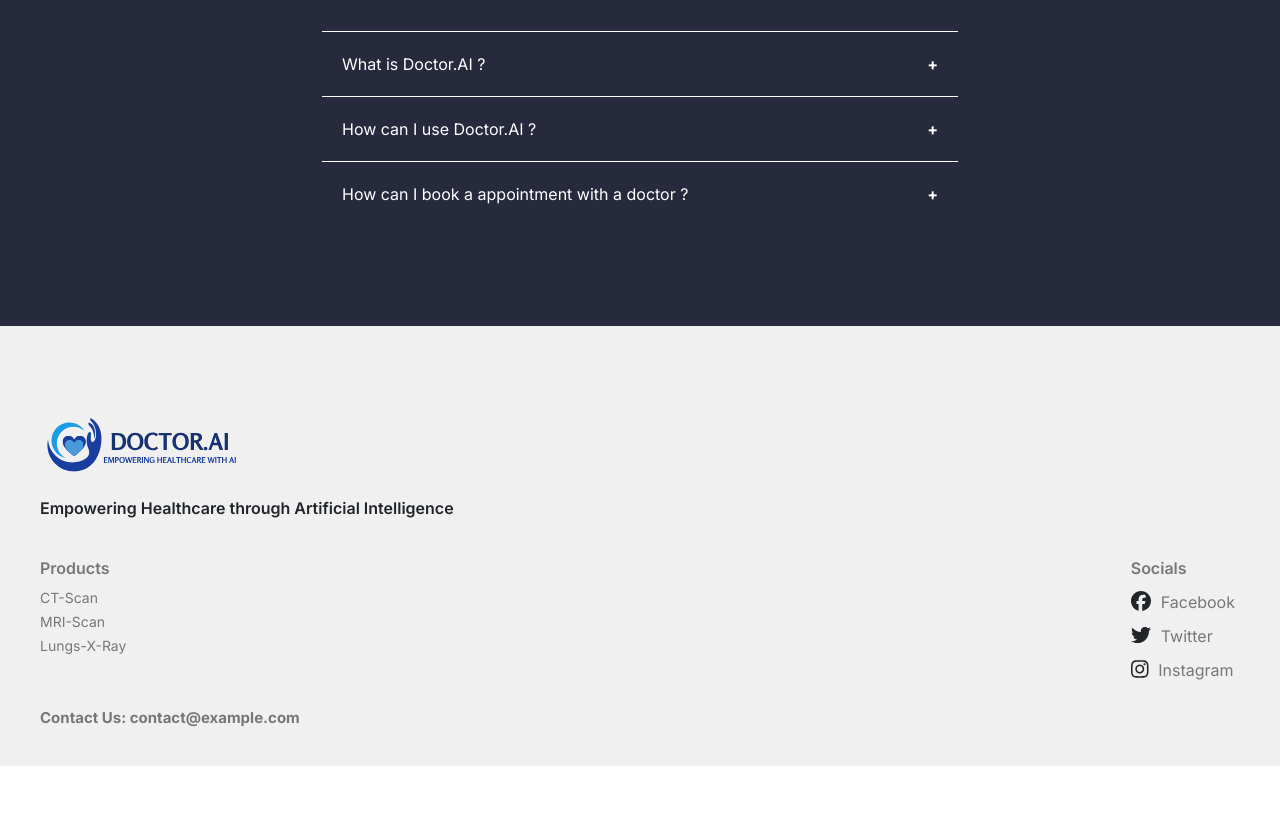
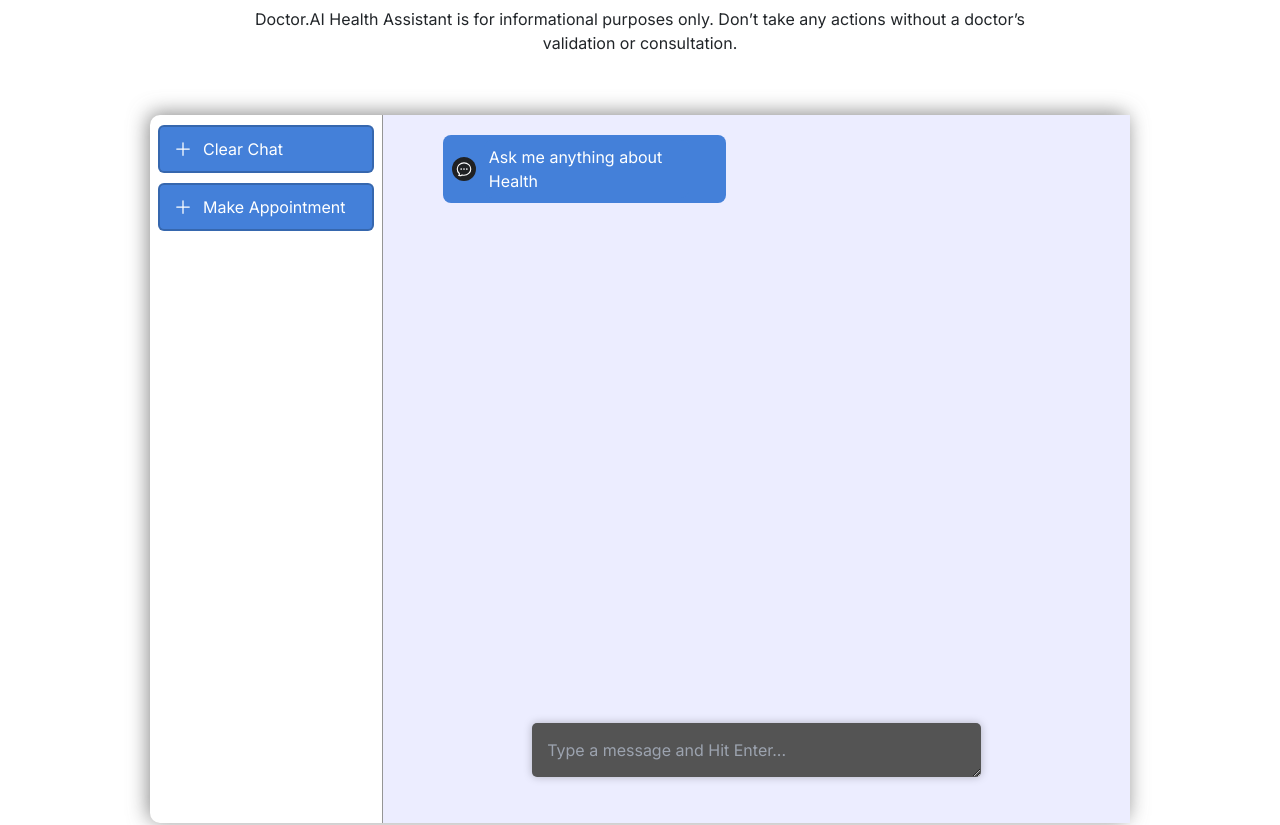
Before and after one commit to krishnenduroy52/DoctorAI-Hack4Bengal, a React (Vite) app in the folder front-end/: page / in a window 1280 px wide. Shown: the part 1367-2192 px from the top of the page. Before the commit the page ends 2133 px from the top, so only its background shows below. Built offline with nearby package versions, Linux system fonts and the light colour scheme; a web font is replaced by a local one.

Commit message:
added chat in home & fixed ct scan ui

```diff
--- a/front-end/src/App.jsx
+++ b/front-end/src/App.jsx
@@ -12,6 +12,7 @@
 import ProfilePage from "./pages/ProfilePage";
 import Chat from "./pages/Chat";
 import Appointment from "./pages/Appointment";
+import Footer from "./components/Footer";
 
 // doctor
 import DoctorDataInput from "./pages/DoctorDataInput";
@@ -41,6 +42,8 @@
           element={<Appointment about={"Lorem ipsum dolor sit amet."} />}
         />
       </Routes>
+      {/* Footer */}
+      <Footer />
     </Router>
   );
 }
--- a/front-end/src/css/Chat.css
+++ b/front-end/src/css/Chat.css
@@ -31,7 +31,7 @@
   width: 20px;
   margin-right: 10px;
 }
-.btn {
+.btnChat {
   margin-top: 10px;
   display: flex;
   width: 100%;
@@ -45,7 +45,7 @@
   background-color: #4480d9;
   color: white;
 }
-.btn:hover {
+.btnChat:hover {
   background-color: rgba(82, 82, 82, 0.2);
 }
 .main {
@@ -61,7 +61,7 @@
 .chat {
   color: white;
 }
-.me {
+.gpt {
   display: flex;
   flex-direction: row;
   justify-content: flex-start;
@@ -69,18 +69,18 @@
   margin-bottom: 10px;
 }
 
-.me .chat {
+.gpt .chat {
   display: flex;
   align-items: center;
   margin-left: 10px;
 }
 
-.me svg {
+.gpt svg {
   margin-right: 8px;
   margin-left: 4px;
 }
 
-.me div {
+.gpt div {
   background-color: #4480d9;
   padding: 5px;
   border-radius: 8px;
@@ -88,23 +88,23 @@
   word-wrap: break-word;
 }
 
-.gpt {
+.me {
   display: flex;
   flex-direction: row-reverse; /* Reverses the order of chat elements */
   justify-content: flex-start; /* Aligns the chat elements to the start of the container */
   align-items: center;
   margin-bottom: 10px;
 }
-.gpt .chat {
+.me .chat {
   display: flex;
   align-items: center;
   margin-right: 10px;
 }
-.gpt svg {
+.me svg {
   margin-left: 8px;
   margin-right: 4px;
 }
-.gpt div {
+.me div {
   background-color: #4480d9;
   padding: 5px;
   border-radius: 8px;
--- a/front-end/src/css/predictionpage.css
+++ b/front-end/src/css/predictionpage.css
@@ -39,7 +39,7 @@
 }
 
 .left-container {
-  width: 49rem;
+  width: 69rem;
 }
 .left-container-video {
   border-radius: 22px;
@@ -49,8 +49,8 @@
     0 14px 19px 0 rgba(0, 0, 0, 0.07);
 }
 
-.right-container {
-  width: 34rem;
+.right-container-prediction {
+  width: 100%;
 }
 .right-container-drop {
   border-radius: 22px;
@@ -89,7 +89,3 @@
   color: #016cff;
   cursor: pointer;
 }
-
-/* result_modal */
-.result_modal {
-}
--- a/front-end/src/pages/Chat.jsx
+++ b/front-end/src/pages/Chat.jsx
@@ -5,37 +5,39 @@
 
 function Chat() {
   const [input, setInput] = useState();
-  const [chats, setChats] = useState([]);
+  const [chats, setChats] = useState([
+    { user: "gpt", chat: "Ask me anything about Health" },
+  ]);
   const [selectModel, setSelectmodel] = useState(null);
   const [model, setModel] = useState([]);
   const count = useRef("");
+  // const handelSumbit = async (e) => {
+  //   e.preventDefault();
+  //   const chatLog = [...chats, { user: "me", chat: input }];
+  //   setChats(chatLog);
+  //   setInput("");
+  //   const response = await axios.post("http://localhost:3000/completion", {
+  //     prompt: input,
+  //   });
+  //   setChats((chats) => [
+  //     ...chats,
+  //     { user: "gpt", chat: response.data.choices[0].message.content },
+  //   ]);
+  // };
+
+  // Test UI with handel submit
   const handelSumbit = async (e) => {
     e.preventDefault();
     const chatLog = [...chats, { user: "me", chat: input }];
     setChats(chatLog);
     setInput("");
-    const response = await axios.post("http://localhost:3000/completion", {
-      prompt: input,
-    });
-    setChats((chats) => [
-      ...chats,
-      { user: "gpt", chat: response.data.choices[0].message.content },
-    ]);
+    const gptAnswer = prompt("Enter the gpt asnwer");
+    console.log(gptAnswer);
+    setChats((chats) => [...chats, { user: "gpt", chat: gptAnswer }]);
   };
 
-  // Test UI with handel submit
-  // const handelSumbit = async (e) => {
-  //   e.preventDefault();
-  //   const chatLog = [...chats, { user: "me", chat: input }];
-  //   setChats(chatLog);
-  //   setInput("");
-  //   const gptAnswer = prompt("Enter the gpt asnwer");
-  //   console.log(gptAnswer);
-  //   setChats((chats) => [...chats, { user: "gpt", chat: gptAnswer }]);
-  // };
-
   const clearChat = () => {
-    setChats([]);
+    setChats([{ user: "gpt", chat: "Ask me anything about Health" }]);
   };
 
   const onPressEnter = (e) => {
@@ -56,7 +58,7 @@
       </div>
       <div className="chatApp">
         <aside className="left-panel">
-          <button className="btn" onClick={clearChat}>
+          <button className="btnChat" onClick={clearChat}>
             {/* Plus svg */}
             <svg
               xmlns="http://www.w3.org/2000/svg"
@@ -74,7 +76,11 @@
             </svg>
             Clear Chat
           </button>
-          <Link className="btn" to="/appointment" state={{about: "General queries regarding health "}}>
+          <Link
+            className="btnChat"
+            to="/appointment"
+            state={{ about: "General queries regarding health " }}
+          >
             {/* Plus svg */}
             <svg
               xmlns="http://www.w3.org/2000/svg"
--- a/front-end/src/pages/Ctscan.jsx
+++ b/front-end/src/pages/Ctscan.jsx
@@ -11,6 +11,15 @@
   const [result, setResult] = useState(null);
   const [isDraggingOver, setIsDraggingOver] = useState(false);
   const [showGive, setshowGive] = useState(false);
+  const [loading, setLoading] = useState(false);
+
+  const handelClose = () => {
+    setshowGive(false);
+    setLoading(false);
+  };
+  useEffect(() => {
+    if (selectedFile != null) setLoading(true);
+  }, [selectedFile]);
 
   useEffect(() => {
     if (selectedFile) {
@@ -53,8 +62,8 @@
         <img src="./Image/doctor-bg.jpg" alt="" />
       </div> */}
       <div className="py-4 md:py-8">
-        <div className="mx-auto w-full px-8 max-w-5xl relative">
-          <div className="flex flex-col lg:flex-row items-center lg:items-start justify-center md:gap-4">
+        <div className="mx-auto w-full px-8 relative">
+          <div className="flex flex-col lg:flex-row items-center lg:items-start justify-center md:gap-9">
             <div className="left-container flex flex-col md:flex-row lg:flex-col items-center gap-6 md:gap-8">
               <video
                 preload="auto"
@@ -78,7 +87,8 @@
                 </p>
               </div>
             </div>
-            <div className="right-container relative group flex flex-col gap-4 md:gap-8">
+            <div className="right-container-prediction relative group flex flex-col gap-4 md:gap-8">
+              {loading == false ? (
                 <div className="dropzone-enabled" {...getRootProps()}>
                   <input {...getInputProps()} />
 
@@ -106,6 +116,9 @@
                     </div>
                   </div>
                 </div>
+              ) : (
+                <div>Loading</div>
+              )}
             </div>
           </div>
         </div>
@@ -115,7 +128,7 @@
       {result && showGive ? (
         <Modal
           show={showGive}
-          onClose={() => setshowGive(false)}
+          onClose={handelClose}
           img="Image/modelBanner.jpg"
           bigText={`${result.predicted_class}`}
           smallText="We recommend you to make a appointment with doctor"
--- a/front-end/src/pages/Home.jsx
+++ b/front-end/src/pages/Home.jsx
@@ -4,9 +4,10 @@
 import "react-toastify/dist/ReactToastify.css";
 import wave from "../../public/Image/wave.svg";
 import FAQSection from "../components/FAQSection";
-import  faqData  from "../assets/json-data/faqData.json";
+import faqData from "../assets/json-data/faqData.json";
 import axios from "axios";
 import Footer from "../components/Footer";
+import Chat from "./Chat";
 
 const Home = () => {
   return (
@@ -57,6 +58,9 @@
             </button>
           </div>
         </div>
+        <div>
+          <Chat />
+        </div>
         {/* <img className="wave-img" src={wave} /> */}
         {/* --------BottomBody--------*/}
         <div className="bottomBody">
@@ -65,8 +69,6 @@
             <h1>Have a question ?</h1>
             <FAQSection faqData={faqData} />
           </div>
-          {/* Footer */}
-          <Footer/>
         </div>
       </div>
     </>
```
Also changed, not shown: front-end/src/pages/DoctorDashboard.jsx (+27 -40 lines). Lines whose indentation alone changed are shown as unchanged.
